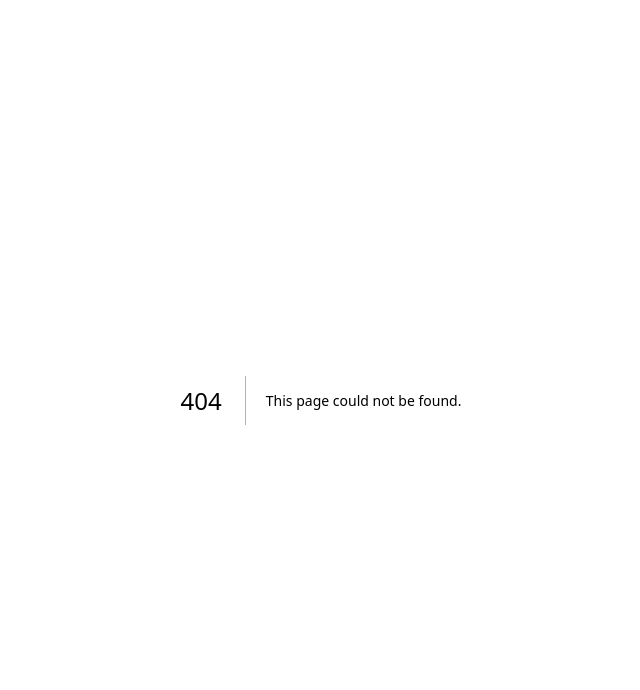
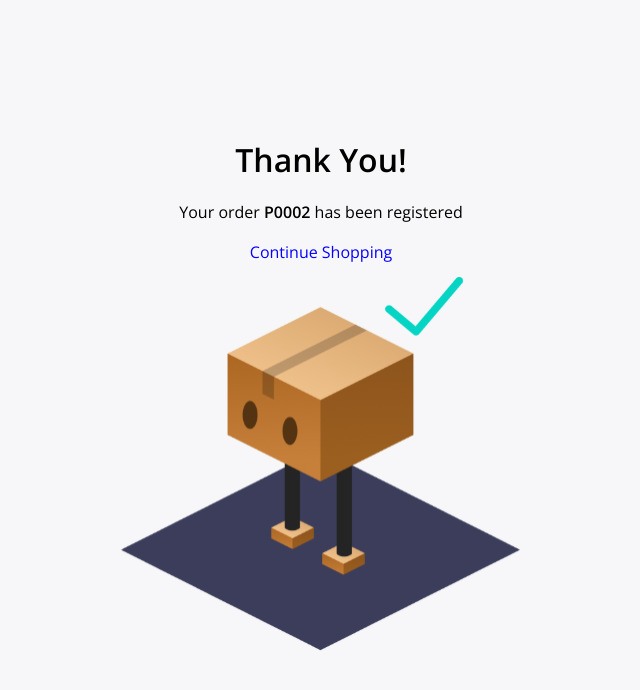
Before and after one commit to Alejandro1709/shopping-cart-app, a Next.js app: page /orderPlaced in a window 1280 px wide. Before the commit this address had no page. Shown: the top 690 px of the page, without its empty margins (319-959 px from the left). Built offline with nearby package versions, Linux system fonts and the light colour scheme.

Commit message:
Add: PlacedOrder page

```diff
--- a/components/Cart/Cart.tsx
+++ b/components/Cart/Cart.tsx
@@ -61,7 +61,10 @@ function Cart() {
             </S.CartItem>
           </S.CartList>
         </S.CartInfo>
-        <S.Button enabled={total >= 50} disabled={total <= 50}>
+        <S.Button
+          href={total >= 50 ? '/orderPlaced' : '/'}
+          enabled={total >= 50 ? true : false}
+        >
           Complete Order
         </S.Button>
       </S.Inner>
--- a/pages/index.tsx
+++ b/pages/index.tsx
@@ -10,7 +10,6 @@ import Cart from '../components/Cart';
 import styled from 'styled-components';
 import type Product from '../types/product';
 import { useProducts } from '../hooks/useProducts';
-import ProductCard from '../components/ProductCard';
 import { CartProductCard } from '../components/ProductCard/ProductCard';
 
 const Container = styled.section`
--- /dev/null
+++ b/pages/orderPlaced/index.tsx
@@ -0,0 +1,56 @@
+import { useState, useEffect } from 'react';
+import Head from 'next/head';
+import Image from 'next/image';
+import Success from '../../public/success.svg';
+import Wrapper from '../../components/Wrapper';
+import Link from 'next/link';
+import styled from 'styled-components';
+
+const ContentWrapper = styled.div`
+  display: flex;
+  flex-direction: column;
+  justify-content: center;
+  align-items: center;
+  gap: 1.6rem;
+`;
+
+const Heading = styled.h1`
+  font-weight: 600;
+`;
+
+const OrderId = styled.span`
+  font-weight: 700;
+`;
+
+const NavigateToHome = styled(Link)`
+  text-decoration: none;
+  color: var(--blue-clr);
+`;
+
+function OrderPlacedPage() {
+  const [orderId, setOrderId] = useState<number>(1);
+
+  useEffect(() => {
+    setOrderId((prev) => prev + 1);
+  }, []);
+
+  return (
+    <>
+      <Head>
+        <title>🎉 Order Placed!</title>
+      </Head>
+      <Wrapper>
+        <ContentWrapper>
+          <Heading>Thank You!</Heading>
+          <p>
+            Your order <OrderId>P000{orderId}</OrderId> has been registered
+          </p>
+          <NavigateToHome href='/'>Continue Shopping</NavigateToHome>
+        </ContentWrapper>
+        <Image src={Success} width={400} height={400} alt='thank-you pic' />
+      </Wrapper>
+    </>
+  );
+}
+
+export default OrderPlacedPage;
--- a/styles/globals.css
+++ b/styles/globals.css
@@ -1,3 +1,5 @@
+@import url('https://fonts.googleapis.com/css2?family=Open+Sans:wght@300;400;500;600&display=swap');
+
 :root {
   --background-clr: #f7f7f9;
   --white-clr: #fff;
```
Also changed, not shown: components/Cart/styles.ts (+4 -9 lines).
